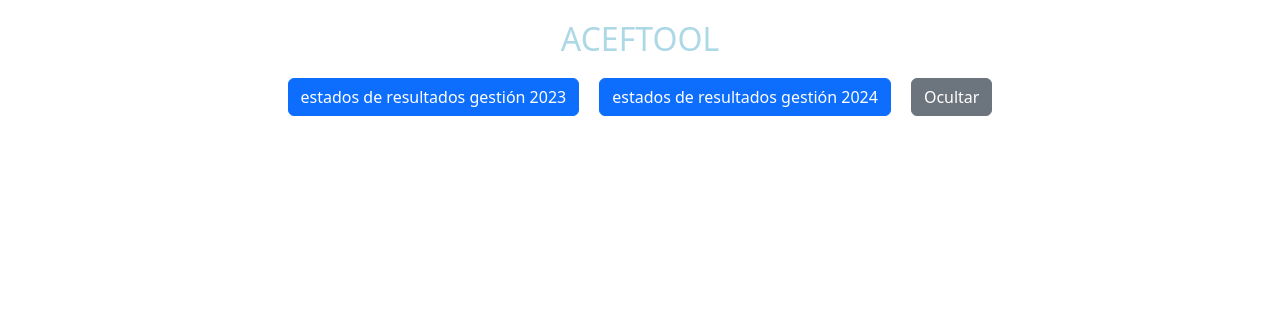
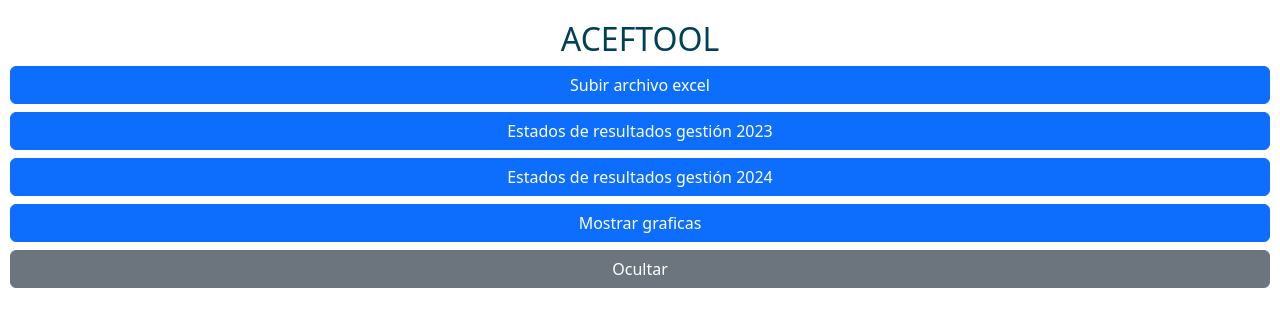
Before and after one commit to LeoTorrico/estados-financieros-front, a React (Vite) app: page / in a window 1280 px wide. Shown: the top 326 px of the page. Built offline with nearby package versions, Linux system fonts and the light colour scheme.

Commit message:
drag and drop excel

```diff
--- a/package.json
+++ b/package.json
@@ -12,7 +12,9 @@
   "dependencies": {
     "bootstrap": "^5.3.3",
     "react": "^18.2.0",
-    "react-dom": "^18.2.0"
+    "react-dom": "^18.2.0",
+    "react-dropzone": "^14.2.3",
+    "xlsx": "^0.18.5"
   },
   "devDependencies": {
     "@types/react": "^18.2.66",
--- a/src/App.css
+++ b/src/App.css
@@ -18,7 +18,7 @@
 }
 .title {
   text-align: center;
-  color: lightblue;
+  color: rgb(0, 65, 87);
   margin-top: 20px;
   font-size: 2rem;
 }
@@ -32,3 +32,11 @@
 button {
   margin: 0 10px;
 }
+.dropzone {
+  border: 2px dashed #007bff;
+  border-radius: 5px;
+  padding: 20px;
+  text-align: center;
+  cursor: pointer;
+  margin: 20px 0;
+}
--- a/src/App.jsx
+++ b/src/App.jsx
@@ -3,9 +3,11 @@ import 'bootstrap/dist/css/bootstrap.min.css';
 import './App.css';
 import Ejemplo1 from './components/Ejemplo1';
 import Ejemplo2 from './components/Ejemplo2';
+import DragAndDrop from './components/DragAndDrop';
 
 function App() {
   const [showComponent, setShowComponent] = useState('');
+  const [fileData, setFileData] = useState(null);
 
   const handleShowComponent = (component) => {
     setShowComponent(component);
@@ -15,20 +17,32 @@ function App() {
     setShowComponent('');
   };
 
+  const handleFileUpload = (data) => {
+    setFileData(data);
+    console.log('Uploaded file data:', data);
+  };
+
   return (
     <div>
       <h1 className="title">ACEFTOOL</h1>
-      <div className="button-container">
+      <div className="d-grid gap-2">
+        <button className="btn btn-primary" onClick={() => handleShowComponent('upload')}>
+          Subir archivo excel
+        </button>
         <button className="btn btn-primary" onClick={() => handleShowComponent('Ejemplo1')}>
-          estados de resultados gestión 2023
+          Estados de resultados gestión 2023
         </button>
         <button className="btn btn-primary" onClick={() => handleShowComponent('Ejemplo2')}>
-          estados de resultados gestión 2024
+          Estados de resultados gestión 2024
+        </button>
+        <button className="btn btn-primary" type="button">
+          Mostrar graficas
         </button>
         <button className="btn btn-secondary" onClick={handleHideComponent}>
           Ocultar
         </button>
       </div>
+      {showComponent === 'upload' && <DragAndDrop onFileUploaded={handleFileUpload} />}
       {showComponent === 'Ejemplo1' && <Ejemplo1 />}
       {showComponent === 'Ejemplo2' && <Ejemplo2 />}
     </div>
--- /dev/null
+++ b/src/components/DragAndDrop.jsx
@@ -0,0 +1,30 @@
+import React, { useCallback } from 'react';
+import { useDropzone } from 'react-dropzone';
+import * as XLSX from 'xlsx';
+
+function DragAndDrop({ onFileUploaded }) {
+  const onDrop = useCallback((acceptedFiles) => {
+    const file = acceptedFiles[0];
+    const reader = new FileReader();
+    reader.onload = (event) => {
+      const data = event.target.result;
+      const workbook = XLSX.read(data, { type: 'binary' });
+      const sheetName = workbook.SheetNames[0];
+      const sheet = workbook.Sheets[sheetName];
+      const json = XLSX.utils.sheet_to_json(sheet);
+      onFileUploaded(json);
+    };
+    reader.readAsBinaryString(file);
+  }, [onFileUploaded]);
+
+  const { getRootProps, getInputProps } = useDropzone({ onDrop });
+
+  return (
+    <div {...getRootProps()} className="dropzone">
+      <input {...getInputProps()} />
+      <p>Sube tu archivo excel para prcesarlo</p>
+    </div>
+  );
+}
+
+export default DragAndDrop;
```
Also changed, not shown: 1 other file (tests, documents, lock files or other folders).
